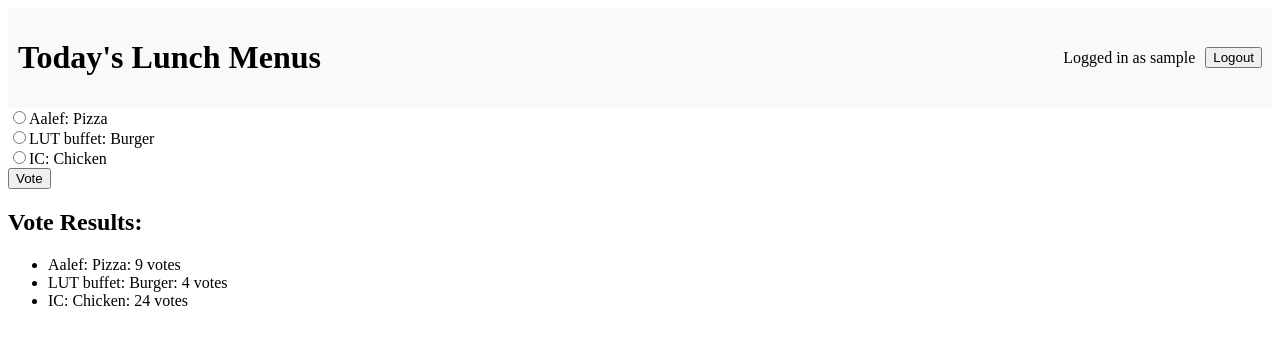
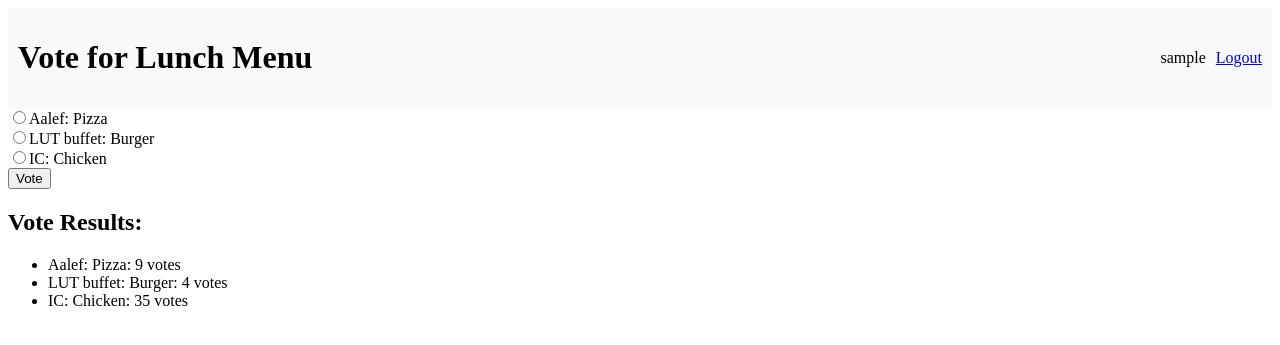
Before and after one commit to ilmari99/LUTFoodVoting, a Django app: page / in a window 1280 px wide. Shown: the top 345 px of the page. Run offline with Django 5.2, Linux system fonts and the light colour scheme; the visitor is signed in with stand-in values (Sample User, id 1); data that the repository does not hold is empty.

Commit message:
Update lunch_menu.html and urls.py

```diff
--- a/lunch_voting/voting/templates/voting/lunch_menu.html
+++ b/lunch_voting/voting/templates/voting/lunch_menu.html
@@ -23,15 +23,13 @@
 </head>
 <body>
     <div class="header">
-        <h1>Today's Lunch Menus</h1>
+        <h1>Vote for Lunch Menu</h1>
         <div class="user-info">
-            <span>Logged in as {{ username }}</span>
-            <form id="logoutForm" method="POST" action="{% url 'logout' %}">
-                {% csrf_token %}
-                <button type="submit">Logout</button>
-            </form>
+            <span>{{ user.username }}</span>
+            <a href="{% url 'logout' %}">Logout</a>
         </div>
     </div>
+
 
     <form id="voteForm" method="POST">
         {% csrf_token %}
--- a/lunch_voting/voting/urls.py
+++ b/lunch_voting/voting/urls.py
@@ -3,5 +3,6 @@ from . import views
 
 urlpatterns = [
     path('', views.lunch_menu_view, name='lunch_menu'),
-    path('register/', views.register_view, name='register'),  # Registration URL
+    path('register/', views.register_view, name='register'),
+    path('logout/', views.logout_view, name='logout'),
 ]
--- a/lunch_voting/voting/views.py
+++ b/lunch_voting/voting/views.py
@@ -46,10 +46,10 @@ def lunch_menu_view(request):
     votes = load_votes()
     return render(request, 'voting/lunch_menu.html', {"votes": votes, "user_has_voted": user_has_voted, "username": request.user.username})
 
-@login_required
 def logout_view(request):
     logout(request)
-    return redirect('login')  # Redirect to the login page after logout
+    print(f"Logged out user")
+    return redirect('lunch_menu')
 
 
 def register_view(request):
--- a/lunch_voting/voting/votes.json
+++ b/lunch_voting/voting/votes.json
@@ -1 +1 @@
-{"Aalef: Pizza": 9, "LUT buffet: Burger": 4, "IC: Chicken": 24}
+{"Aalef: Pizza": 9, "LUT buffet: Burger": 4, "IC: Chicken": 35}
```
